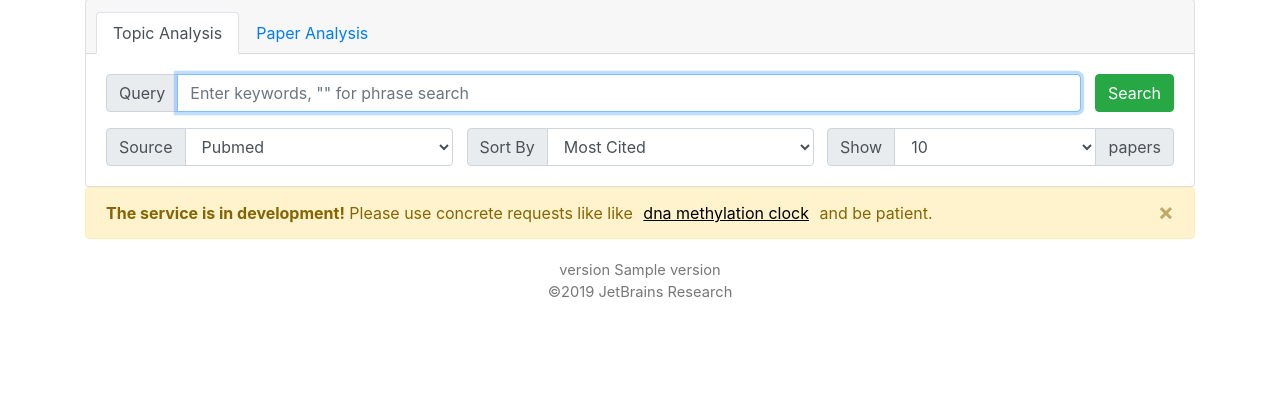
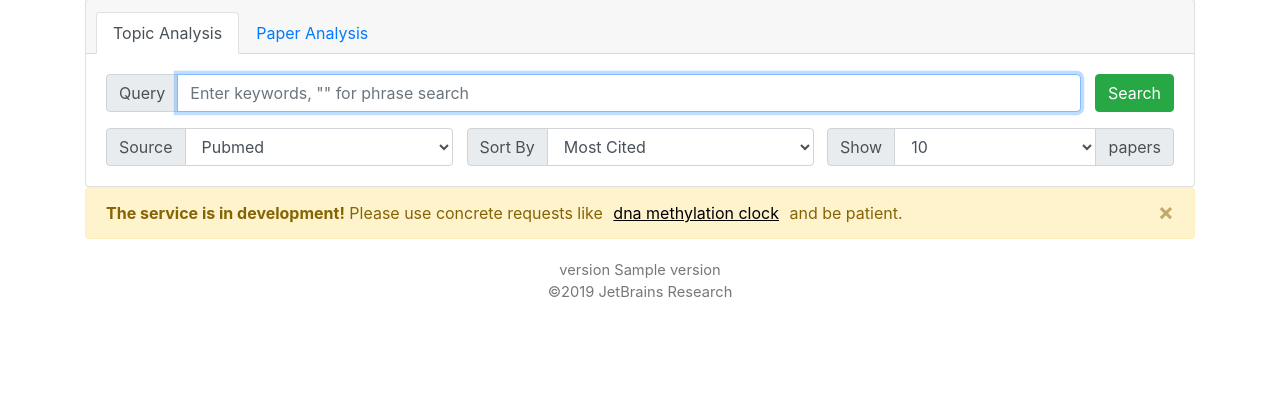
Before and after one commit to JetBrains-Research/pubtrends, a Flask app: template models/app/templates/main.html in a window 1280 px wide. Shown: the part 263-659 px from the top of the page. Run offline with Flask 2, Linux system fonts and the light colour scheme; the template is opened without the code that fills it: most values are stand-ins (such as "Sample title", 1, 10 or a date in 2020); parts of the project's set-up code (start-up, migrations or seed data) failed here and were passed over; some libraries are stand-ins or nearby versions.

Commit message:
Typo fixed

```diff
--- a/models/app/templates/main.html
+++ b/models/app/templates/main.html
@@ -153,7 +153,7 @@
             <input type="hidden" name="source" value="Pubmed">
             <input type="hidden" name="sort" value="Most Cited">
             <input type="hidden" name="amount" value="1000">
-            <strong>The service is in development!</strong> Please use concrete requests like like
+            <strong>The service is in development!</strong> Please use concrete requests like
             <button type="submit" name="terms" value="dna methylation clock" class="link-button">
                 dna methylation clock
             </button> and be patient.
```
